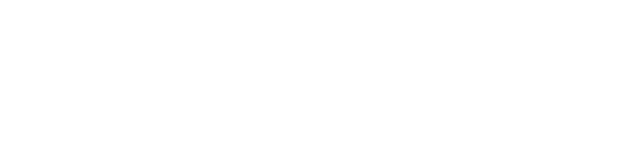
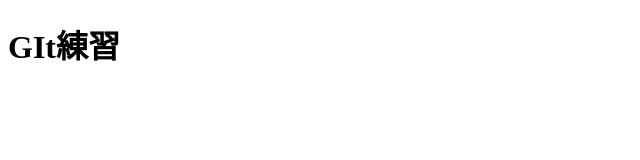
Before and after one commit to KieMurakami/kathe, a plain HTML site: page index.html in a window 1280 px wide. Shown: the whole page, without its empty margins (0-640 px from the left). Drawn offline with Linux system fonts and the light colour scheme.

Commit message:
見出しを追加

```diff
--- a/index.html
+++ b/index.html
@@ -6,5 +6,7 @@
 </head>
 
 <body>
+	<h1>GIt練習</h1>
+
 </body>
 </html>
```
